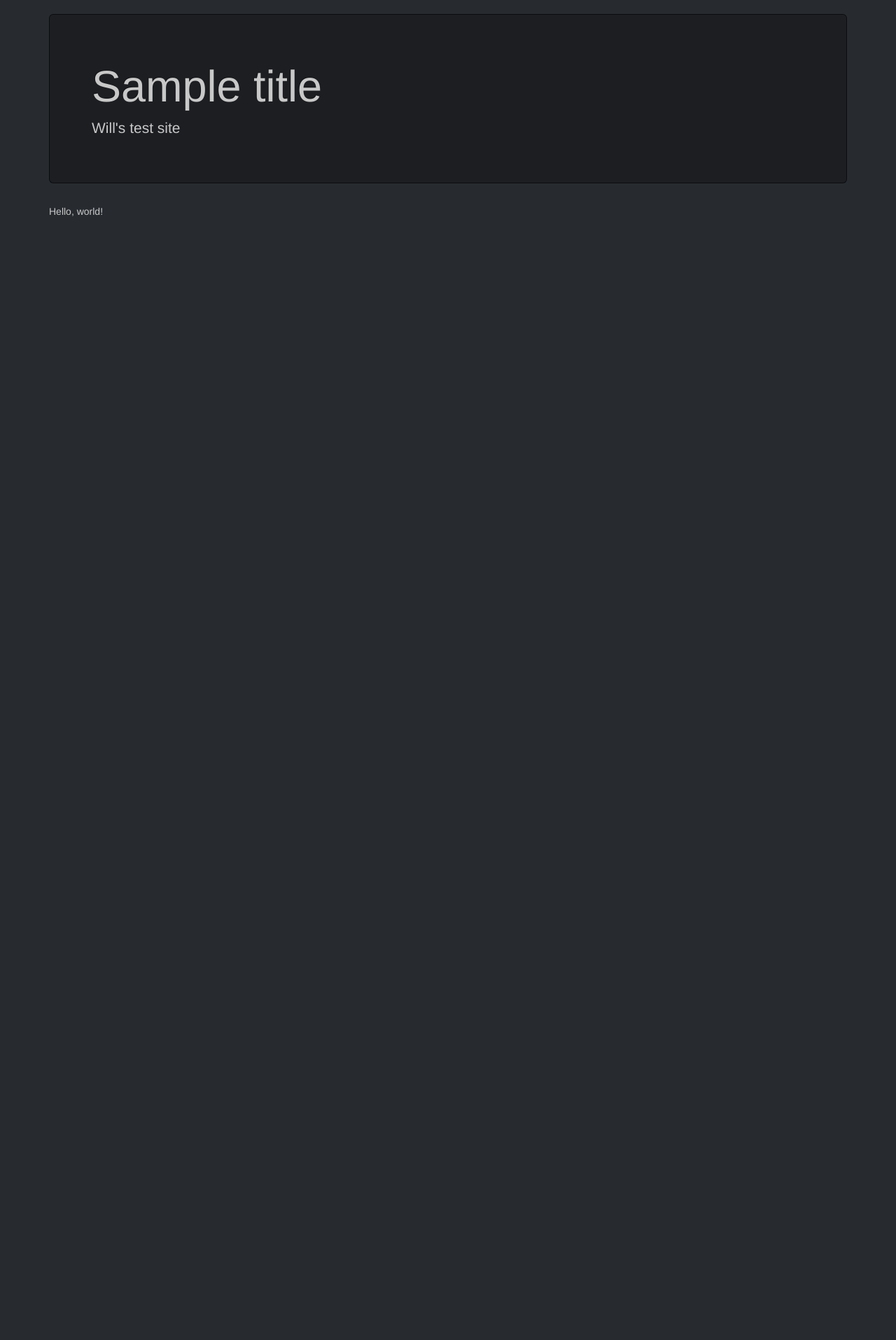
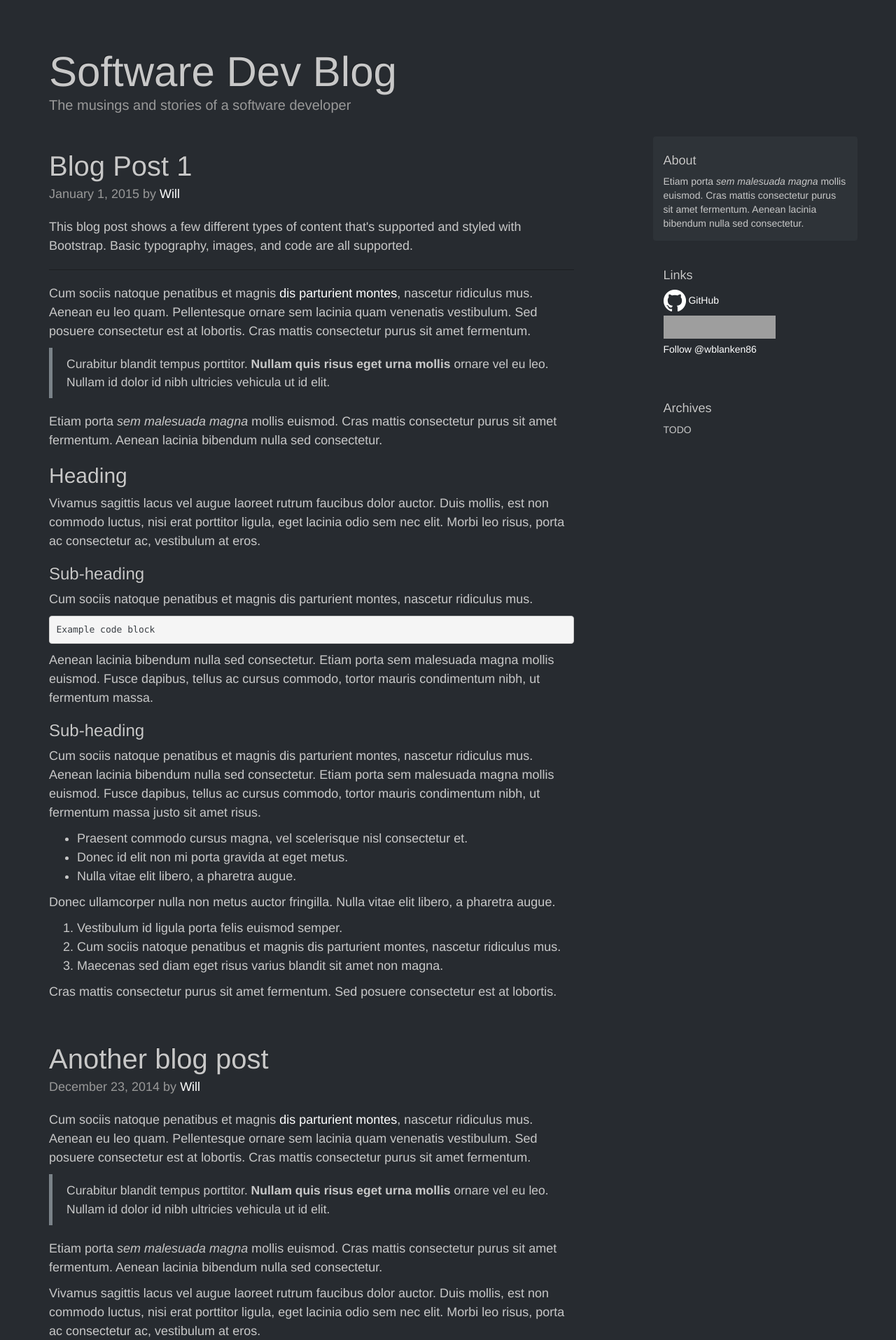
Before and after one commit to wblanken/MySite, a Django app: template blog/templates/blog/base_blog.html in a window 1280 px wide. Shown: the part 52-1967 px from the top of the page at 70% size. Before the commit the page ends 361 px from the top, so only its background shows below. Run offline with Django 3.2, Linux system fonts and the light colour scheme; the template is opened without the code that fills it: most values are stand-ins (such as "Sample title", 1, 10 or a date in 2020); some libraries are stand-ins or nearby versions; grey boxes are pictures that could not be loaded.

Commit message:
Worked on setting up the blog page, need to setup the database for blog posts and the code for displaying that. Also trying different link styles for the side-bar, currently using buttons but don't think I'll keep that.

```diff
--- a/MySite/settings.py
+++ b/MySite/settings.py
@@ -82,7 +82,8 @@ USE_TZ = True
 # https://docs.djangoproject.com/en/1.7/howto/static-files/
 
 STATIC_URL = '/static/'
-STATICFILES_DIRS = (os.path.join(BASE_DIR, "static"),)
+STATICFILES_DIRS = (os.path.join(BASE_DIR, "static"),
+					os.path.join(BASE_DIR, "blog/static/blog"),)
 
 # Template files
 TEMPLATE_DIRS = (os.path.join(BASE_DIR, "templates"),
--- /dev/null
+++ b/blog/static/blog/css/blog.css
@@ -0,0 +1,97 @@
+/*
+ * Globals
+ */
+
+/*
+ * Blog name and description
+ */
+
+.blog-header {
+  padding-top: 20px;
+  padding-bottom: 20px;
+}
+.blog-title {
+  margin-top: 30px;
+  margin-bottom: 0;
+  font-size: 60px;
+  font-weight: normal;
+}
+.blog-description {
+  font-size: 20px;
+  color: #999;
+}
+
+
+/*
+ * Main column and sidebar layout
+ */
+
+.blog-main {
+  font-size: 18px;
+  line-height: 1.5;
+}
+
+/* Sidebar modules for boxing content */
+.sidebar-module {
+  padding: 15px;
+  margin: 0 -15px 15px;
+}
+.sidebar-module-inset {
+  padding: 15px;
+  background-color: #2e3338; /* #f5f5f5 */
+  border-radius: 4px;
+}
+.sidebar-module-inset p:last-child,
+.sidebar-module-inset ul:last-child,
+.sidebar-module-inset ol:last-child {
+  margin-bottom: 0;
+}
+
+.sidebar-link {
+  margin-bottom: 5px;
+}
+
+/* Pagination */
+.pager {
+  margin-bottom: 60px;
+  text-align: left;
+}
+.pager > li > a {
+  width: 140px;
+  padding: 10px 20px;
+  text-align: center;
+  border-radius: 30px;
+}
+
+
+/*
+ * Blog posts
+ */
+
+.blog-post {
+  margin-bottom: 60px;
+}
+.blog-post-title {
+  margin-bottom: 5px;
+  font-size: 40px;
+}
+.blog-post-meta {
+  margin-bottom: 20px;
+  color: #999;
+}
+
+
+/*
+ * Footer
+ */
+
+.blog-footer {
+  padding: 40px 0;
+  color: #999;
+  text-align: center;
+  background-color: #2e3338; /* #f9f9f9 */
+  border-top: 1px solid transparent; /* #e5e5e5 */
+}
+.blog-footer p:last-child {
+  margin-bottom: 0;
+}
--- a/blog/templates/blog/base_blog.html
+++ b/blog/templates/blog/base_blog.html
@@ -1 +1,28 @@
 {% extends "base.html" %}
+{% load staticfiles %}
+
+{% block head %}
+	<link rel="stylesheet" href="{% static 'css/blog.css' %}"></link>
+{% endblock %}
+
+{% block content %}
+	<div class="blog-header">
+		<h1 class="blog-title">Software Dev Blog</h1>
+		<p class="blog-description">The musings and stories of a software developer</p>
+	</div>
+	<div class="row">
+		{% block blog-posts %}
+			{% include "blog_posts.html" %}
+		{% endblock %}
+		{% block sidebar %}
+			{% include "blog_sidebar.html" %}
+		{% endblock %}
+	</div> <!-- row -->
+{% endblock %}
+
+{% block footer %}
+<footer class="blog-footer">
+  <p>Blog template built for <a href="http://getbootstrap.com">Bootstrap</a> by <a href="https://twitter.com/mdo">@mdo</a> and modified by <a href="/about">Will</a>.</p>
+  <p><a href="/blog">Back to top</a></p>
+</footer>
+{% endblock %}
--- /dev/null
+++ b/blog/templates/blog/blog_posts.html
@@ -0,0 +1,60 @@
+{% block blog-posts %}
+<div class="col-sm-8 blog-main">
+	<div class="blog-post">
+		<h2 class="blog-post-title">Blog Post 1</h2>
+		<p class="blog-post-meta">January 1, 2015 by <a href="/about">Will</a></p>
+
+		<p>This blog post shows a few different types of content that's supported and styled with Bootstrap. Basic typography, images, and code are all supported.</p>
+		<hr>
+		<p>Cum sociis natoque penatibus et magnis <a href="#">dis parturient montes</a>, nascetur ridiculus mus. Aenean eu leo quam. Pellentesque ornare sem lacinia quam venenatis vestibulum. Sed posuere consectetur est at lobortis. Cras mattis consectetur purus sit amet fermentum.</p>
+		<blockquote>
+		  <p>Curabitur blandit tempus porttitor. <strong>Nullam quis risus eget urna mollis</strong> ornare vel eu leo. Nullam id dolor id nibh ultricies vehicula ut id elit.</p>
+		</blockquote>
+		<p>Etiam porta <em>sem malesuada magna</em> mollis euismod. Cras mattis consectetur purus sit amet fermentum. Aenean lacinia bibendum nulla sed consectetur.</p>
+		<h2>Heading</h2>
+		<p>Vivamus sagittis lacus vel augue laoreet rutrum faucibus dolor auctor. Duis mollis, est non commodo luctus, nisi erat porttitor ligula, eget lacinia odio sem nec elit. Morbi leo risus, porta ac consectetur ac, vestibulum at eros.</p>
+		<h3>Sub-heading</h3>
+		<p>Cum sociis natoque penatibus et magnis dis parturient montes, nascetur ridiculus mus.</p>
+		<pre><code>Example code block</code></pre>
+		<p>Aenean lacinia bibendum nulla sed consectetur. Etiam porta sem malesuada magna mollis euismod. Fusce dapibus, tellus ac cursus commodo, tortor mauris condimentum nibh, ut fermentum massa.</p>
+		<h3>Sub-heading</h3>
+		<p>Cum sociis natoque penatibus et magnis dis parturient montes, nascetur ridiculus mus. Aenean lacinia bibendum nulla sed consectetur. Etiam porta sem malesuada magna mollis euismod. Fusce dapibus, tellus ac cursus commodo, tortor mauris condimentum nibh, ut fermentum massa justo sit amet risus.</p>
+		<ul>
+		  <li>Praesent commodo cursus magna, vel scelerisque nisl consectetur et.</li>
+		  <li>Donec id elit non mi porta gravida at eget metus.</li>
+		  <li>Nulla vitae elit libero, a pharetra augue.</li>
+		</ul>
+		<p>Donec ullamcorper nulla non metus auctor fringilla. Nulla vitae elit libero, a pharetra augue.</p>
+		<ol>
+		  <li>Vestibulum id ligula porta felis euismod semper.</li>
+		  <li>Cum sociis natoque penatibus et magnis dis parturient montes, nascetur ridiculus mus.</li>
+		  <li>Maecenas sed diam eget risus varius blandit sit amet non magna.</li>
+		</ol>
+		<p>Cras mattis consectetur purus sit amet fermentum. Sed posuere consectetur est at lobortis.</p>
+	</div> <!-- blog-post -->
+	<div class="blog-post">
+		<h2 class="blog-post-title">Another blog post</h2>
+		<p class="blog-post-meta">December 23, 2014 by <a href="/about">Will</a></p>
+
+		<p>Cum sociis natoque penatibus et magnis <a href="#">dis parturient montes</a>, nascetur ridiculus mus. Aenean eu leo quam. Pellentesque ornare sem lacinia quam venenatis vestibulum. Sed posuere consectetur est at lobortis. Cras mattis consectetur purus sit amet fermentum.</p>
+		<blockquote>
+		  <p>Curabitur blandit tempus porttitor. <strong>Nullam quis risus eget urna mollis</strong> ornare vel eu leo. Nullam id dolor id nibh ultricies vehicula ut id elit.</p>
+		</blockquote>
+		<p>Etiam porta <em>sem malesuada magna</em> mollis euismod. Cras mattis consectetur purus sit amet fermentum. Aenean lacinia bibendum nulla sed consectetur.</p>
+		<p>Vivamus sagittis lacus vel augue laoreet rutrum faucibus dolor auctor. Duis mollis, est non commodo luctus, nisi erat porttitor ligula, eget lacinia odio sem nec elit. Morbi leo risus, porta ac consectetur ac, vestibulum at eros.</p>
+	</div> <!-- blog post-->
+	<div class="blog-post">
+		<h2 class="blog-post-title">New feature</h2>
+		<p class="blog-post-meta">December 14, 2014 by <a href="/about">Will</a></p>
+
+		<p>Cum sociis natoque penatibus et magnis dis parturient montes, nascetur ridiculus mus. Aenean lacinia bibendum nulla sed consectetur. Etiam porta sem malesuada magna mollis euismod. Fusce dapibus, tellus ac cursus commodo, tortor mauris condimentum nibh, ut fermentum massa justo sit amet risus.</p>
+		<ul>
+		  <li>Praesent commodo cursus magna, vel scelerisque nisl consectetur et.</li>
+		  <li>Donec id elit non mi porta gravida at eget metus.</li>
+		  <li>Nulla vitae elit libero, a pharetra augue.</li>
+		</ul>
+		<p>Etiam porta <em>sem malesuada magna</em> mollis euismod. Cras mattis consectetur purus sit amet fermentum. Aenean lacinia bibendum nulla sed consectetur.</p>
+		<p>Donec ullamcorper nulla non metus auctor fringilla. Nulla vitae elit libero, a pharetra augue.</p>
+	</div> <!-- blog post-->
+</div> <!-- blog-main -->
+{% endblock %}
--- /dev/null
+++ b/blog/templates/blog/blog_sidebar.html
@@ -0,0 +1,32 @@
+{% load staticfiles %}
+
+{% block sidebar %}
+	<div class="col-sm-3 col-sm-offset-1 blog-sidebar">
+			<div class="sidebar-module sidebar-module-inset">
+				<h4>About</h4>
+				<p>Etiam porta <em>sem malesuada magna</em> mollis euismod. Cras mattis consectetur purus sit amet fermentum. Aenean lacinia bibendum nulla sed consectetur.</p>
+			</div> <!-- sidebar about -->
+			<div class="sidebar-module">
+				<h4>Links</h4>
+				<ol class="list-unstyled">
+					<li class="sidebar-link"><a href="https://github.com/wblanken/" onmouseover="hover(this);" onmouseout="unhover(this);"><img src="{% static "images/GitHub-Mark-Light-32px.png" %}" /> GitHub</a></li>
+					<script>
+						function hover(element) { element.childNodes[0].setAttribute('src', '{% static 'images/GitHub-Mark-32px.png' %}'); }
+						function unhover(element) { element.childNodes[0].setAttribute('src', '{% static 'images/GitHub-Mark-Light-32px.png' %}'); }
+					</script>
+					<li class="sidebar-link"><a href="http://jp.linkedin.com/in/wblanken">
+						<img src="https://static.licdn.com/scds/common/u/img/webpromo/btn_myprofile_160x33.png" width="160" height="33" border="0" alt="View William Blankenship's profile on LinkedIn">
+					</a></li>
+					<!--<li><a href="#">LinkedIn</a></li>-->
+					<a href="https://twitter.com/wblanken86" class="twitter-follow-button" data-show-count="false">Follow @wblanken86</a>
+					<script>!function(d,s,id){var js,fjs=d.getElementsByTagName(s)[0],p=/^http:/.test(d.location)?'http':'https';if(!d.getElementById(id)){js=d.createElement(s);js.id=id;js.src=p+'://platform.twitter.com/widgets.js';fjs.parentNode.insertBefore(js,fjs);}}(document, 'script', 'twitter-wjs');</script>
+					<!--<li><a href="#">Twitter</a></li>-->
+				</ol>
+			</div> <!-- sidebar links -->
+			<div class="sidebar-module">
+				<h4>Archives</h4>
+				<!-- Put archive code here -->
+				<p>TODO</p>
+			</div> <!-- sidebar archives -->
+		</div> <!-- sidebar -->
+{% endblock %}
--- a/templates/base.html
+++ b/templates/base.html
@@ -4,36 +4,24 @@
 	<head>
 		<title>{{ title }}</title>
 		<link rel="stylesheet" href="{% static 'bootstrap/css/bootstrap.min.css' %}" />
+		{% block head %}
+		{% endblock %}
 	</head>
 	<body>
-		<nav class="navbar navbar-default">
-			<div class="container">
-				<div class="navbar-header">
-					<button type="button" class="navbar-toggle" data-toggle="collapse" data-target=".navbar-responsive-collapse">
-						<span class="icon-bar"></span>
-						<span class="icon-bar"></span>
-						<span class="icon-bar"></span>
-					</button>
-					<a class="navbar-brand" href="">{{ title }}</a>
-				</div>
-				<div class="navbar-collapse collapse navbar-responsive-collapse">
-					<ul class="nav navbar-nav">
-						{% autoescape off %}
-						{% block navbar %}
-						{% include "navbar.html" %}
-						{% endblock %}
-						{% endautoescape %}
-					</ul>
-				</div>
-			</div>
-		</nav>
+		{% block navbar %}
+			{% include "navbar.html" %}
+		{% endblock %}
 		<div class="container">
+			{% block content %}
 			<div class="jumbotron">
 				<h1>{{ title }}</h1>
 				<p>Will's test site</p>
 			</div>
 			<p>Hello, world!</p>
+		{% endblock %}
 		</div>
+		{% block footer %}
+		{% endblock %}
 		<script src="https://ajax.googleapis.com/ajax/libs/jquery/1.11.2/jquery.min.js"></script>
 		<script src="{% static 'bootstrap/js/bootstrap.min/js' %}"></script>
 	</body>
--- a/templates/navbar.html
+++ b/templates/navbar.html
@@ -1,4 +1,17 @@
 {% block navbar %}
+<nav class="navbar navbar-default">
+	<div class="container">
+		<div class="navbar-header">
+			<button type="button" class="navbar-toggle" data-toggle="collapse" data-target=".navbar-responsive-collapse">
+				<span class="icon-bar"></span>
+				<span class="icon-bar"></span>
+				<span class="icon-bar"></span>
+			</button>
+			<a class="navbar-brand" href="">{{ title }}</a>
+		</div>
+		<div class="navbar-collapse collapse navbar-responsive-collapse">
+			<ul class="nav navbar-nav">
+			{% autoescape off %}
 			{% for page in page_list %}
 				{% if page.active %}
 				<li class="active">
@@ -8,4 +21,9 @@
 					<a href={{ page.url }}>{{ page.name }}</a>
 				</li>
 			{% endfor %}
+			{% endautoescape %}
+			</ul>
+		</div>
+	</div>
+</nav>
 {% endblock %}
```
Also changed, not shown: blog/static/blog/images/GitHub-Mark-32px.png (added), blog/static/blog/images/GitHub-Mark-Light-32px.png (added). Lines whose indentation alone changed are shown as unchanged.
